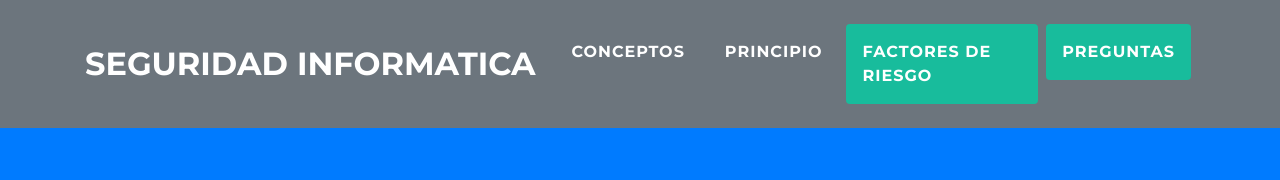
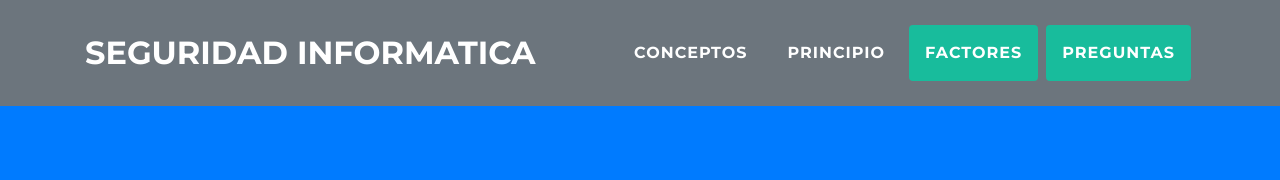
Before and after one commit to andresfdoncel/seguridadinf, a website with bundled scripts: page index.html in a window 1280 px wide. Shown: the top 180 px of the page. Built offline with nearby package versions, Linux system fonts and the light colour scheme.

Commit message:
Update index.html

```diff
--- a/index.html
+++ b/index.html
@@ -45,7 +45,7 @@
               <a class="nav-link py-3 px-0 px-lg-3 rounded js-scroll-trigger" href="#about">PRINCIPIO</a>
             </li>
             <li class="nav-item mx-0 mx-lg-1">
-              <a class="nav-link py-3 px-0 px-lg-3 rounded js-scroll-trigger" href="#contact">FACTORES DE RIESGO</a>
+              <a class="nav-link py-3 px-0 px-lg-3 rounded js-scroll-trigger" href="#contact">FACTORES</a>
             </li>
              <li class="nav-item mx-0 mx-lg-1">
               <a class="nav-link py-3 px-0 px-lg-3 rounded js-scroll-trigger" href="#contact">PREGUNTAS</a>
```
